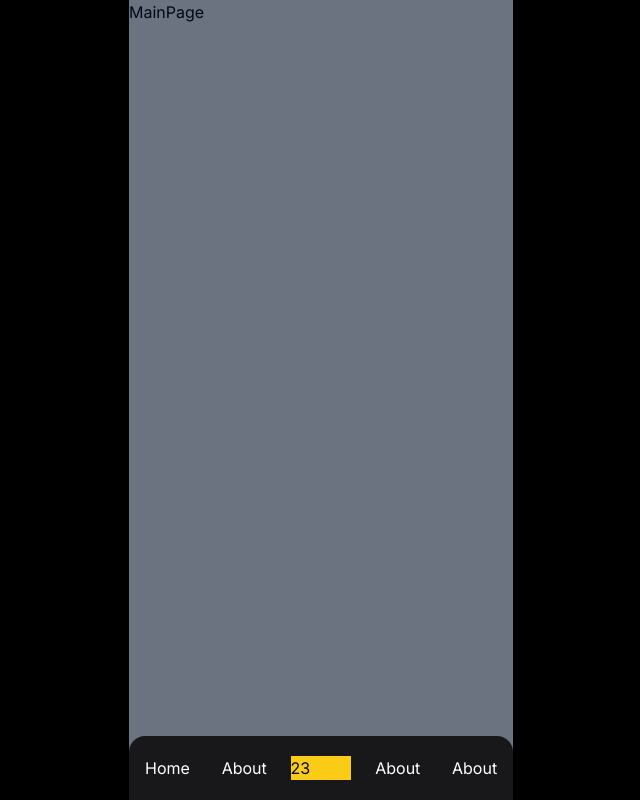
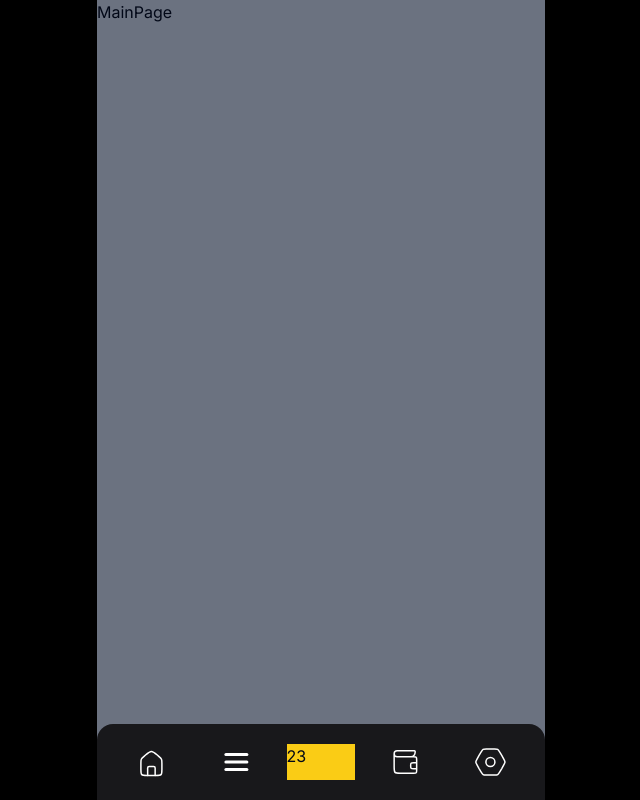
Before and after one commit to UlanTursunbek/partner-front, a Next.js app: page / in a window 1280 px wide. Shown: the whole page, without its empty margins (319-959 px from the left). Built offline with nearby package versions, Linux system fonts and the light colour scheme.

Commit message:
Edit navbar links

```diff
--- a/app/layout.tsx
+++ b/app/layout.tsx
@@ -20,10 +20,10 @@ export default function RootLayout({
   return (
     <html lang="en">
       <body className={inter.className}>
-        <div className="w-full min-h-dvh max-w-sm mx-auto bg-gray-500">
+        <div className="w-full min-h-dvh max-w-md mx-auto bg-gray-500">
           {children}
 
-          <div className="absolute bottom-0 max-w-sm w-full">
+          <div className="absolute bottom-0 max-w-md w-full">
             <Navbar />
           </div>
         </div>
--- a/src/shared/constants/links.ts
+++ /dev/null
@@ -1,27 +0,0 @@
-export const LINKS = [
-  {
-    id: 0,
-    name: "Home",
-    url: "/",
-  },
-  {
-    id: 1,
-    name: "About",
-    url: "/about",
-  },
-  {
-    id: 2,
-    name: "#",
-    url: "/#",
-  },
-  {
-    id: 3,
-    name: "About",
-    url: "/about",
-  },
-  {
-    id: 4,
-    name: "About",
-    url: "/about",
-  },
-]
--- /dev/null
+++ b/src/shared/constants/links.tsx
@@ -0,0 +1,26 @@
+"use client"
+
+import { IconHome, IconList, IconSettings, IconWallet } from "../icons"
+
+export const LINKS = [
+  {
+    id: 0,
+    icon: <IconHome />,
+    url: "/",
+  },
+  {
+    id: 1,
+    icon: <IconList />,
+    url: "/lists",
+  },
+  {
+    id: 3,
+    icon: <IconWallet />,
+    url: "/budget",
+  },
+  {
+    id: 4,
+    icon: <IconSettings />,
+    url: "/settings",
+  },
+]
--- /dev/null
+++ b/src/shared/icons/IconHome.tsx
@@ -0,0 +1,23 @@
+import { createIcon } from "../libs/createIcon"
+
+export const IconHome = createIcon((props) => (
+  <svg
+    viewBox="0 0 24 24"
+    fill="none"
+    xmlns="http://www.w3.org/2000/svg"
+    {...props}
+  >
+    <path
+      d="M5 12.7596C5 11.4019 5 10.723 5.27446 10.1262C5.54892 9.52949 6.06437 9.08769 7.09525 8.20407L8.09525 7.34693C9.95857 5.7498 10.8902 4.95123 12 4.95123C13.1098 4.95123 14.0414 5.7498 15.9047 7.34693L16.9047 8.20407C17.9356 9.08769 18.4511 9.52949 18.7255 10.1262C19 10.723 19 11.4019 19 12.7596V17C19 18.8856 19 19.8284 18.4142 20.4142C17.8284 21 16.8856 21 15 21H9C7.11438 21 6.17157 21 5.58579 20.4142C5 19.8284 5 18.8856 5 17V12.7596Z"
+      stroke="currentColor"
+      fill="none"
+    />
+    <path
+      d="M14.5 21V16C14.5 15.4477 14.0523 15 13.5 15H10.5C9.94772 15 9.5 15.4477 9.5 16V21"
+      stroke="currentColor"
+      strokeLinecap="round"
+      strokeLinejoin="round"
+      fill="none"
+    />
+  </svg>
+))
--- /dev/null
+++ b/src/shared/icons/IconList.tsx
@@ -0,0 +1,32 @@
+import { createIcon } from "../libs/createIcon"
+
+export const IconList = createIcon((props) => (
+  <svg
+    viewBox="0 0 24 24"
+    fill="none"
+    xmlns="http://www.w3.org/2000/svg"
+    {...props}
+  >
+    <path
+      d="M5 7H19"
+      stroke="currentColor"
+      strokeWidth="2"
+      strokeLinecap="round"
+      fill="none"
+    />
+    <path
+      d="M5 12H19"
+      stroke="currentColor"
+      strokeWidth="2"
+      strokeLinecap="round"
+      fill="none"
+    />
+    <path
+      d="M5 17H19"
+      stroke="currentColor"
+      strokeWidth="2"
+      strokeLinecap="round"
+      fill="none"
+    />
+  </svg>
+))
--- /dev/null
+++ b/src/shared/icons/IconSettings.tsx
@@ -0,0 +1,17 @@
+import { createIcon } from "../libs/createIcon"
+
+export const IconSettings = createIcon((props) => (
+  <svg
+    viewBox="0 0 24 24"
+    fill="none"
+    xmlns="http://www.w3.org/2000/svg"
+    {...props}
+  >
+    <path
+      d="M3.08168 13.9445C2.55298 12.9941 2.28862 12.5188 2.28862 12C2.28862 11.4812 2.55298 11.0059 3.08169 10.0555L4.43094 7.63L5.85685 5.24876C6.4156 4.31567 6.69498 3.84912 7.14431 3.5897C7.59364 3.33028 8.13737 3.3216 9.22483 3.30426L12 3.26L14.7752 3.30426C15.8626 3.3216 16.4064 3.33028 16.8557 3.5897C17.305 3.84912 17.5844 4.31567 18.1431 5.24876L19.5691 7.63L20.9183 10.0555C21.447 11.0059 21.7114 11.4812 21.7114 12C21.7114 12.5188 21.447 12.9941 20.9183 13.9445L19.5691 16.37L18.1431 18.7512C17.5844 19.6843 17.305 20.1509 16.8557 20.4103C16.4064 20.6697 15.8626 20.6784 14.7752 20.6957L12 20.74L9.22483 20.6957C8.13737 20.6784 7.59364 20.6697 7.14431 20.4103C6.69498 20.1509 6.4156 19.6843 5.85685 18.7512L4.43094 16.37L3.08168 13.9445Z"
+      stroke="currentColor"
+      fill="none"
+    />
+    <circle cx="12" cy="12" r="3" stroke="currentColor" fill="none" />
+  </svg>
+))
--- /dev/null
+++ b/src/shared/icons/IconWallet.tsx
@@ -0,0 +1,16 @@
+import { createIcon } from "../libs/createIcon"
+
+export const IconWallet = createIcon((props) => (
+  <svg
+    viewBox="0 0 24 24"
+    fill="none"
+    xmlns="http://www.w3.org/2000/svg"
+    {...props}
+  >
+    <path
+      d="M4.5 6.5V6.5C4.5 5.39543 5.39543 4.5 6.5 4.5L17.9286 4.5C17.9949 4.5 18.0281 4.5 18.056 4.50314C18.2878 4.52926 18.4707 4.71221 18.4969 4.94402C18.5 4.97192 18.5 5.00509 18.5 5.07143V5.07143C18.5 5.46946 18.5 5.66848 18.4811 5.83589C18.3244 7.22675 17.2268 8.32442 15.8359 8.48114C15.6685 8.5 15.4695 8.5 15.0714 8.5H15M4.5 6.5V6.5C4.5 7.60457 5.39543 8.5 6.5 8.5L17.5 8.5C18.4428 8.5 18.9142 8.5 19.2071 8.79289C19.5 9.08579 19.5 9.55719 19.5 10.5V12.5M4.5 6.5L4.5 15.5C4.5 17.3856 4.5 18.3284 5.08579 18.9142C5.67157 19.5 6.61438 19.5 8.5 19.5L17.5 19.5C18.4428 19.5 18.9142 19.5 19.2071 19.2071C19.5 18.9142 19.5 18.4428 19.5 17.5V16.5M19.5 16.5H17.5C16.5572 16.5 16.0858 16.5 15.7929 16.2071C15.5 15.9142 15.5 15.4428 15.5 14.5V14.5C15.5 13.5572 15.5 13.0858 15.7929 12.7929C16.0858 12.5 16.5572 12.5 17.5 12.5H19.5M19.5 16.5V12.5"
+      stroke="currentColor"
+      fill="none"
+    />
+  </svg>
+))
--- /dev/null
+++ b/src/shared/icons/index.tsx
@@ -0,0 +1,6 @@
+import { IconHome } from "./IconHome"
+import { IconList } from "./IconList"
+import { IconSettings } from "./IconSettings"
+import { IconWallet } from "./IconWallet"
+
+export { IconHome, IconList, IconSettings, IconWallet }
--- /dev/null
+++ b/src/shared/libs/createIcon.ts
@@ -0,0 +1,23 @@
+import { FunctionComponent, ReactElement, SVGAttributes } from "react"
+
+type Parameters = SVGAttributes<SVGElement>
+
+type Props = {
+  size?: string
+  className?: string
+}
+
+type Source = (parameters: Parameters) => ReactElement
+
+export const createIcon =
+  (source: Source): FunctionComponent<Props> =>
+  ({ className, size }) => {
+    const parameters: Parameters = {
+      fill: "currentColor",
+      className,
+      width: size ?? "100%",
+      height: size,
+    }
+
+    return source(parameters)
+  }
--- a/src/widgets/Navbar/ui/Navbar.tsx
+++ b/src/widgets/Navbar/ui/Navbar.tsx
@@ -1,3 +1,5 @@
+"use client"
+
 import { Fragment } from "react"
 import Link from "next/link"
 
@@ -5,17 +7,27 @@ import { LINKS } from "@/shared/constants/links"
 
 export const Navbar = () => {
   return (
-    <div className="grid grid-cols-5 gap-4 justify-center w-full px-2 py-5 rounded-t-2xl bg-zinc-900">
-      {LINKS.map((link, index) => (
-        <Fragment key={index}>
-          {index === 2 ? (
-            <div className="bg-yellow-400">23</div>
-          ) : (
-            <Link href={link.url} className="flex justify-center text-white">
-              {link.name}
-            </Link>
-          )}
-        </Fragment>
+    <div className="grid grid-cols-5 gap-4 justify-center w-full rounded-t-2xl bg-zinc-900 p-5">
+      {LINKS.slice(0, 2).map((link, index) => (
+        <Link
+          key={index}
+          href={link.url}
+          className="flex justify-center text-white align-middle h-9"
+        >
+          {link.icon}
+        </Link>
+      ))}
+
+      <div className="bg-yellow-400">23</div>
+
+      {LINKS.slice(2).map((link, index) => (
+        <Link
+          key={index}
+          href={link.url}
+          className="flex justify-center text-white align-middle h-9"
+        >
+          {link.icon}
+        </Link>
       ))}
     </div>
   )
```
